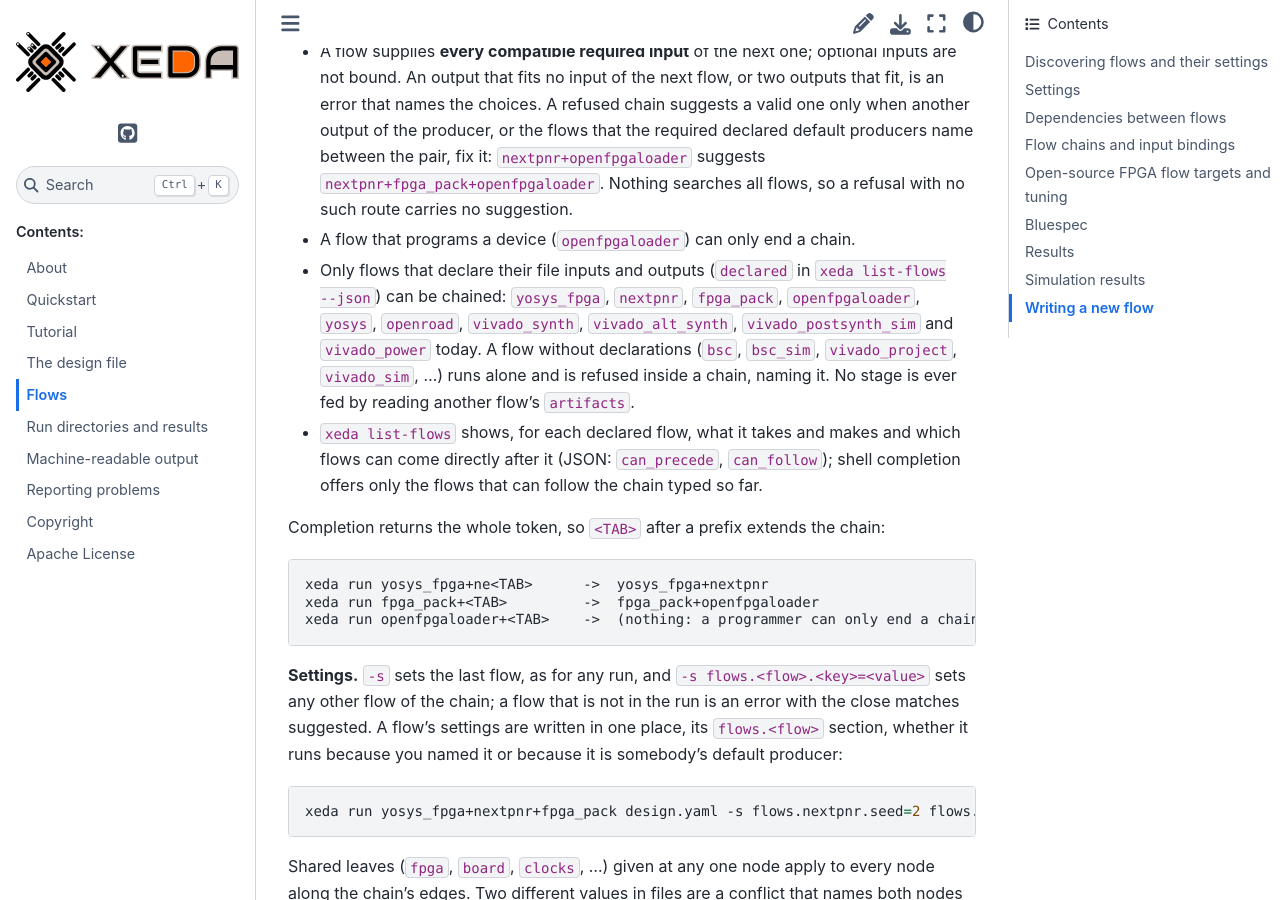
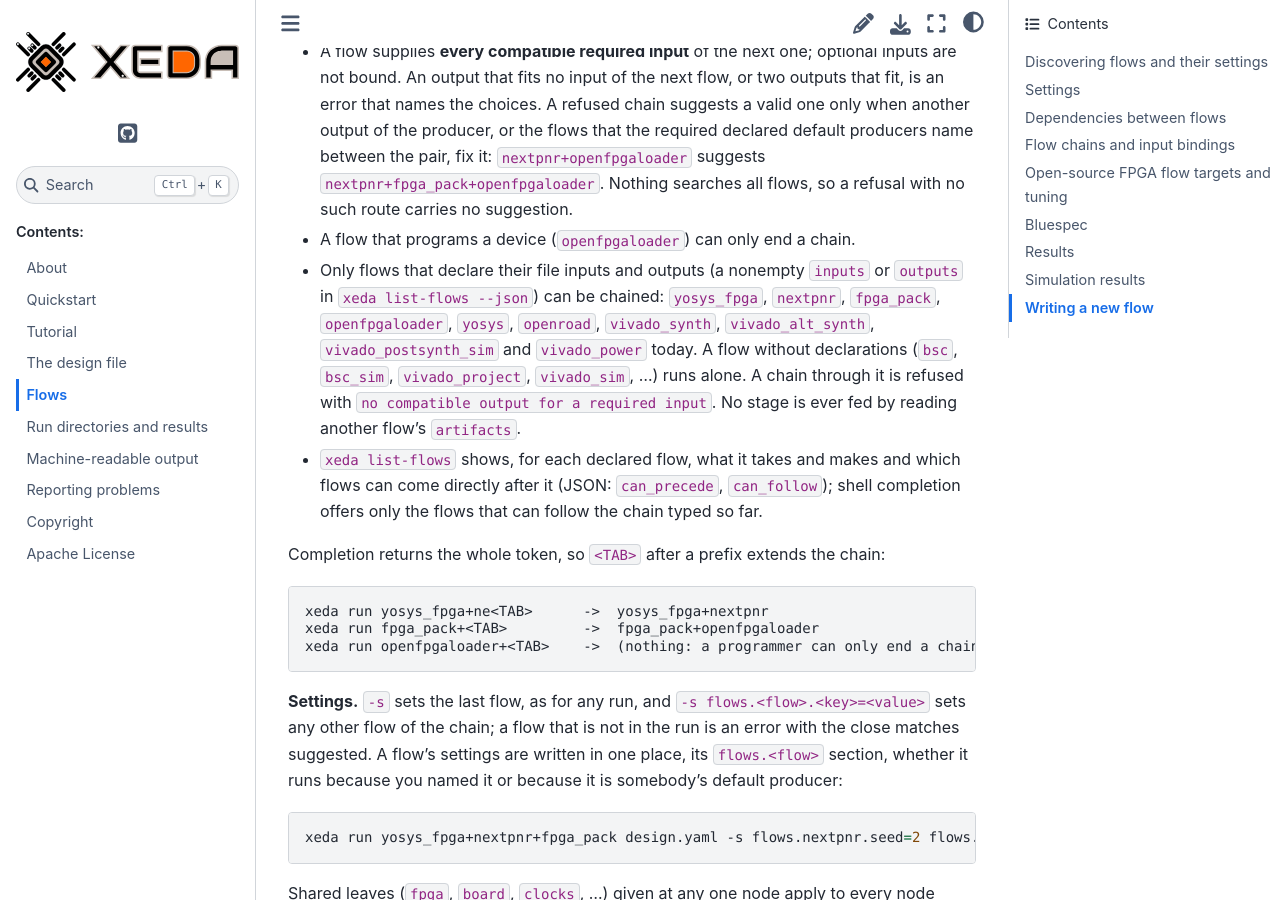
Before and after one commit to XedaHQ/xeda, a Sphinx documentation site: the page built from docs/flows.rst, in a window 1280 px wide and 900 px high, scrolled down 5443 px. Built offline with Sphinx 7.4.7 and the Sphinx Book theme 1.1.4, drawn with Linux system fonts in a browser that asks for light colours.

Commit message:
Describe chains through flows that declare nothing as the resolver refuses them

```diff
--- a/docs/flows.rst
+++ b/docs/flows.rst
@@ -225,12 +225,12 @@ checks each neighboring pair and never searches for a missing stage.
   fix it: ``nextpnr+openfpgaloader`` suggests ``nextpnr+fpga_pack+openfpgaloader``. Nothing
   searches all flows, so a refusal with no such route carries no suggestion.
 * A flow that programs a device (``openfpgaloader``) can only end a chain.
-* Only flows that declare their file inputs and outputs (``declared`` in ``xeda list-flows
-  --json``) can be chained: ``yosys_fpga``, ``nextpnr``, ``fpga_pack``, ``openfpgaloader``,
+* Only flows that declare their file inputs and outputs (a nonempty ``inputs`` or ``outputs`` in
+  ``xeda list-flows --json``) can be chained: ``yosys_fpga``, ``nextpnr``, ``fpga_pack``, ``openfpgaloader``,
   ``yosys``, ``openroad``, ``vivado_synth``, ``vivado_alt_synth``, ``vivado_postsynth_sim`` and
   ``vivado_power`` today. A flow without declarations (``bsc``, ``bsc_sim``, ``vivado_project``,
-  ``vivado_sim``, ...) runs alone and is refused inside a chain, naming it. No stage is ever fed by reading another flow's
-  ``artifacts``.
+  ``vivado_sim``, ...) runs alone. A chain through it is refused with ``no compatible output for a required input``.
+  No stage is ever fed by reading another flow's ``artifacts``.
 * ``xeda list-flows`` shows, for each declared flow, what it takes and makes and which flows can
   come directly after it (JSON: ``can_precede``, ``can_follow``); shell completion offers only
   the flows that can follow the chain typed so far.
```
Also changed, not shown: CLAUDE.md (+2 -2 lines).
